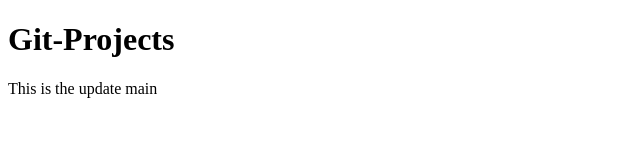
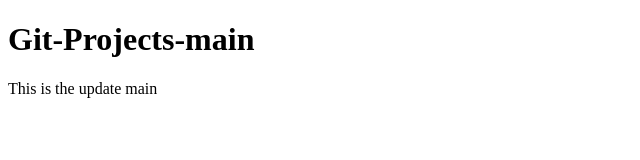
Before and after one commit to matvix90/how-git-works, a plain HTML site: page index.html in a window 1280 px wide. Shown: the whole page, without its empty margins (0-640 px from the left). Drawn offline with Linux system fonts and the light colour scheme.

Commit message:
index modify

```diff
--- a/index.html
+++ b/index.html
@@ -6,7 +6,7 @@
     <title>howGitWorks</title>
 </head>
 <body>
-    <h1>Git-Projects</h1>
+    <h1>Git-Projects-main</h1>
     <p>This is the update main</p>
 </body>
 </html>
```
